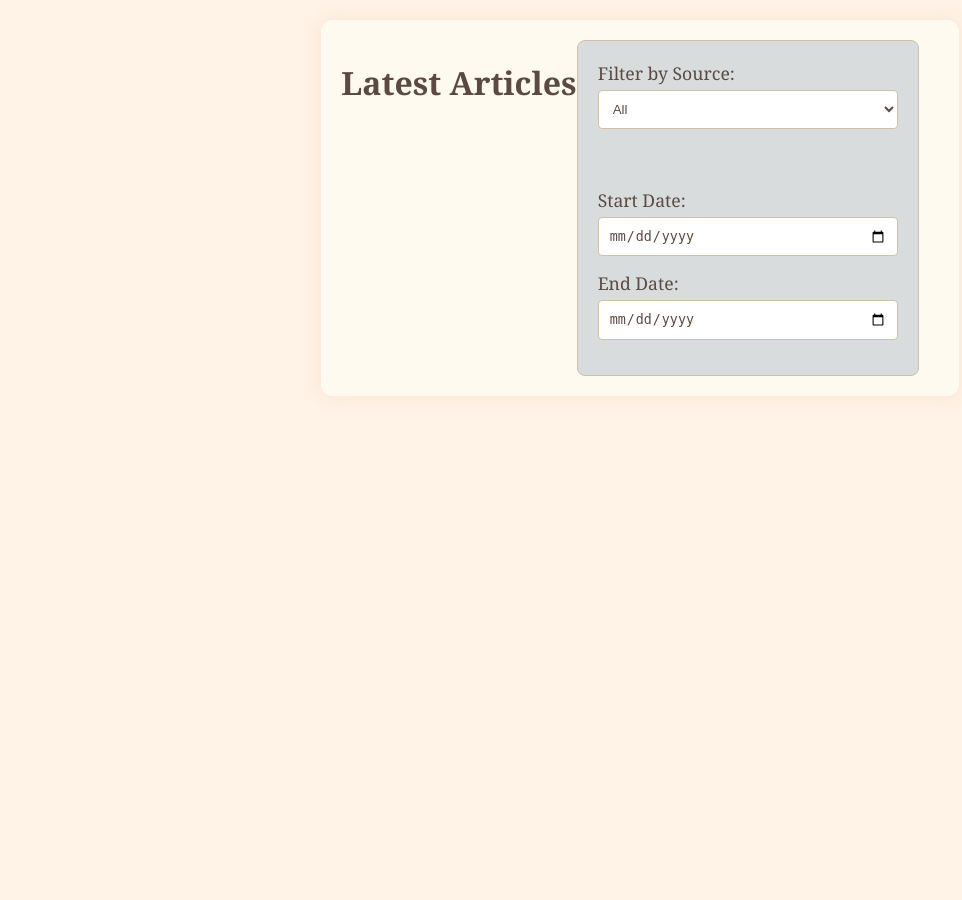
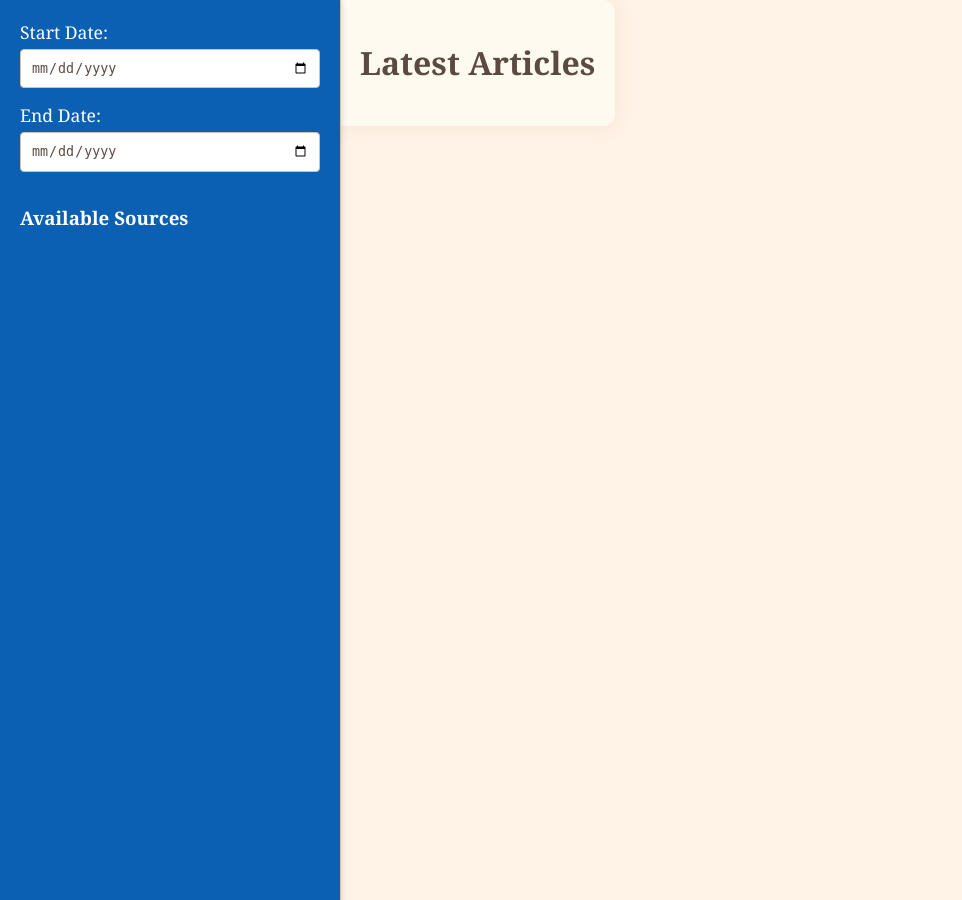
Before and after one commit to johnmehler/rss-reader, a Flask app: template templates/index.html in a window 1280 px wide. Shown: the whole page, without its empty margins (0-962 px from the left). Run offline with Flask 3, Linux system fonts and the light colour scheme; the template is opened without the code that fills it, so the values that code supplies are empty.

Commit message:
Splitting html and css into multiple files

```diff
--- a/feeds.py
+++ b/feeds.py
@@ -33,7 +33,6 @@ def fetch_articles():
                 link = item.find("link").text  # Extract article link
                 pub_date = item.find("pubDate").text  # Extract publication date
                 timestamp = parser.parse(pub_date)  # Parse date to a datetime object
-                print("locating", title)
 
                 # Extract image URL from <enclosure> or other image tags if available
                 image = item.find(feed.get('image_xpath', '.'), namespaces=ns)
--- a/feeds_config.py
+++ b/feeds_config.py
@@ -19,7 +19,7 @@ FEEDS = [
     },
     {
         'url': 'https://mcrawford.substack.com/feed',
-        'source': 'M.B. Crawford Substack',
+        'source': 'Archedelia',
         'source_url': 'https://mcrawford.substack.com',  # Extracted URL
         'image_xpath': './enclosure',
         'image_ns': {}
--- /dev/null
+++ b/static/filter.css
@@ -0,0 +1,66 @@
+/* General filter container styles */
+.filter-container {
+    position: fixed;
+    left: 0;
+    top: 0;
+    width: 300px;
+    height: 100%;
+    background-color: #0c60b4;
+    padding: 20px;
+    border-right: 1px solid #d1bfa7;
+    box-shadow: 2px 0 5px rgba(0, 0, 0, 0.1);
+    color: #ffffff; /* White text for better contrast */
+}
+
+/* Style the form elements */
+.filter-container form {
+    display: flex;
+    flex-direction: column;
+}
+
+.filter-container label {
+    font-size: 1.1em;
+    margin-bottom: 5px;
+}
+
+.filter-container select,
+.filter-container input {
+    margin-bottom: 15px;
+    padding: 10px;
+    border: 1px solid #d1bfa7;
+    border-radius: 4px;
+    background-color: #fff;
+    color: #5a4a41;
+}
+
+.filter-container select:focus,
+.filter-container input:focus {
+    border-color: #d2691e;
+    outline: none;
+}
+
+/* Style the list of sources */
+.source-list {
+    list-style-type: none;
+    padding: 0;
+    margin: 0;
+}
+
+.source-list li {
+    margin-bottom: 10px;
+}
+
+.source-list li a {
+    display: block;
+    padding: 10px;
+    background-color: #ffffff; /* White background for source boxes */
+    color: #0c60b4; /* Dodger Blue text for links */
+    text-decoration: none;
+    border-radius: 4px;
+    transition: background-color 0.3s ease, color 0.3s ease;
+}
+
+.source-list li a:hover {
+    background-color: #d2691e; /* Change to orange when hovered */
+    color: #ffffff; /* White text on hover */
+}
--- /dev/null
+++ b/static/main.css
@@ -0,0 +1,101 @@
+/* main-container.css */
+
+body {
+    font-family: 'Georgia', serif;
+    margin: 0;
+    padding: 0;
+    background-color: #fff2e6; /* Soft peach background */
+    color: #5a4a41; /* Warm brown text color */
+    display: flex;
+}
+
+.main-container {
+    display: flex;
+    flex: 1;
+    margin-left: 320px; /* Adjust for the fixed filter section width */
+    padding: 20px;
+    background-color: #fffaf0; /* Floral white for container */
+    border-radius: 12px;
+    box-shadow: 0 0 18px rgba(210, 180, 140, 0.2); /* Reduced shadow */
+}
+
+.content-section {
+    flex: 1;
+    padding-left: 20px; /* Space to the left of content */
+}
+
+.article {
+    display: flex;
+    align-items: flex-start;
+    border-bottom: 1px solid #ffe4b5; /* Moccasin color for borders */
+    padding: 20px 0;
+}
+
+.article:last-child {
+    border-bottom: none;
+}
+
+.article img {
+    width: 198px; /* 10% smaller than 220px */
+    height: 148.5px; /* 10% smaller than 165px */
+    object-fit: cover;
+    margin-right: 25px;
+    border-radius: 8px;
+    display: block;
+}
+
+.article .content {
+    flex: 1;
+    position: relative;
+}
+
+.article h2 {
+    margin: 0 0 15px 0;
+    font-size: 2.2em;
+    color: #b8860b; /* Dark goldenrod for subheadings */
+    font-weight: normal;
+}
+
+.article a {
+    text-decoration: none;
+    color: #5a4a41;
+    transition: color 0.3s ease;
+}
+
+.article a:hover {
+    color: #d2691e;
+}
+
+.article p {
+    margin: 15px 0;
+    font-size: 1.21em;
+    line-height: 1.76;
+    color: #6b5a4f;
+}
+
+.article .content {
+    padding-bottom: 30px;
+}
+
+.source {
+    font-size: 1.045em;
+    color: #a08679;
+    font-style: italic;
+    position: absolute;
+    bottom: 0;
+    left: 0;
+    padding-left: 0;
+    text-align: left;
+    width: calc(100% - 25px);
+}
+
+@media (max-width: 768px) {
+    .main-container {
+        margin-left: 0; /* Remove margin to adjust for responsive layout */
+    }
+
+    .article img {
+        width: 97.2px;
+        height: 72.9px;
+    }
+}
--- a/static/styles.css
+++ /dev/null
@@ -1,153 +0,0 @@
-body {
-    font-family: 'Georgia', serif;
-    margin: 0;
-    padding: 0;
-    background-color: #fff2e6; /* Soft peach background */
-    color: #5a4a41; /* Warm brown text color */
-    display: flex;
-    justify-content: center;
-    align-items: flex-start;
-}
-
-.main-container {
-    display: flex;
-    max-width: 1200px;
-    margin: 20px;
-    padding: 20px;
-    background-color: #fffaf0; /* Floral white for container */
-    border-radius: 12px;
-    box-shadow: 0 0 18px rgba(210, 180, 140, 0.2); /* Reduced shadow */
-}
-
-.filter-section {
-    width: 300px; /* Fixed width for filter section */
-    padding: 20px;
-    background-color: #d8dcdc; /* Slightly off-white background for filter section */
-    border: 1px solid #d1bfa7; /* Soft border color to match theme */
-    border-radius: 8px;
-    margin-right: 20px;
-    position: -webkit-sticky; /* For Safari */
-    position: sticky; /* For modern browsers */
-    top: 20px; /* Distance from the top of the viewport */
-    align-self: flex-start; /* Ensure it aligns with the start of the flex container */
-}
-
-.filter-section form {
-    display: flex;
-    flex-direction: column;
-}
-
-.filter-section label {
-    font-size: 1.1em; /* Slightly larger font size for labels */
-    margin-bottom: 5px;
-    color: #5a4a41; /* Darker text color for better readability */
-}
-
-.filter-section select,
-.filter-section input {
-    margin-bottom: 15px; /* Increased margin for spacing */
-    padding: 10px; /* Added padding for better input field appearance */
-    border: 1px solid #d1bfa7; /* Border color matching the theme */
-    border-radius: 4px; /* Slightly rounded corners */
-    background-color: #fff; /* White background for inputs */
-    color: #5a4a41; /* Dark text color for inputs */
-}
-
-.filter-section select:focus,
-.filter-section input:focus {
-    border-color: #d2691e; /* Highlight border color on focus */
-    outline: none; /* Remove default outline */
-}
-
-.content-section {
-    flex: 1;
-}
-
-.article {
-    display: flex;
-    align-items: flex-start;
-    border-bottom: 1px solid #ffe4b5; /* Moccasin color for borders */
-    padding: 20px 0;
-}
-
-.article:last-child {
-    border-bottom: none;
-}
-
-.article img {
-    width: 198px; /* 10% smaller than 220px */
-    height: 148.5px; /* 10% smaller than 165px */
-    object-fit: cover;
-    margin-right: 25px;
-    border-radius: 8px;
-    display: block;
-}
-
-.article .content {
-    flex: 1;
-    position: relative;
-}
-
-.article h2 {
-    margin: 0 0 15px 0;
-    font-size: 2.2em;
-    color: #b8860b; /* Dark goldenrod for subheadings */
-    font-weight: normal;
-}
-
-.article a {
-    text-decoration: none;
-    color: #5a4a41;
-    transition: color 0.3s ease;
-}
-
-.article a:hover {
-    color: #d2691e;
-}
-
-.article p {
-    margin: 15px 0;
-    font-size: 1.21em;
-    line-height: 1.76;
-    color: #6b5a4f;
-}
-
-.article .content {
-    padding-bottom: 30px;
-}
-
-.source {
-    font-size: 1.045em;
-    color: #a08679;
-    font-style: italic;
-    position: absolute;
-    bottom: 0;
-    left: 0;
-    padding-left: 0;
-    text-align: left;
-    width: calc(100% - 25px);
-}
-
-@media (max-width: 768px) {
-    .filter-section {
-        width: 100%; /* Full width on smaller screens */
-        margin-right: 0;
-    }
-
-    .content-section {
-        width: 100%;
-    }
-
-    .article img {
-        width: 97.2px;
-        height: 72.9px;
-    }
-
-    .article h2 {
-        font-size: 1.87em;
-    }
-
-    .article p {
-        font-size: 1.1em;
-    }
-}
--- /dev/null
+++ b/templates/content.html
@@ -0,0 +1,18 @@
+<!-- Container for the main section -->
+<div class="main-container">
+    <div class="content-section">
+        <h1>Latest Articles</h1>
+        {% for article in articles %}
+            <div class="article">
+                <img src="{{ article.image }}" alt="Article Image">
+                <div class="content">
+                    <h2><a href="{{ article.link }}">{{ article.title }}</a></h2>
+                    <p>{{ article.timestamp.strftime('%B %d, %Y') }}</p>
+                    <p class="source">
+                        Source: <a href="{{ article.source_url }}" target="_blank">{{ article.source }}</a>
+                    </p>
+                </div>
+            </div>
+        {% endfor %}
+    </div>
+</div>
--- /dev/null
+++ b/templates/filter.html
@@ -0,0 +1,22 @@
+<!-- Container for the filter section -->
+<div class="filter-container">
+    <div class="filter-section">
+        <form method="get">
+            <label for="start_date">Start Date:</label>
+            <input type="date" name="start_date" id="start_date" value="{{ selected_start_date }}" onchange="this.form.submit()">
+
+            <label for="end_date">End Date:</label>
+            <input type="date" name="end_date" id="end_date" value="{{ selected_end_date }}" onchange="this.form.submit()">
+        </form>
+
+        <!-- List of Sources Below the Filters -->
+        <h3>Available Sources</h3>
+        <ul class="source-list">
+            {% for source in sources %}
+                <li>
+                    <a href="?source={{ source }}&start_date={{ selected_start_date }}&end_date={{ selected_end_date }}">{{ source }}</a>
+                </li>
+            {% endfor %}
+        </ul>
+    </div>
+</div>
--- a/templates/index.html
+++ b/templates/index.html
@@ -4,45 +4,17 @@
     <meta charset="UTF-8">
     <meta name="viewport" content="width=device-width, initial-scale=1.0">
     <title>RSS Feed</title>
-    <link rel="stylesheet" href="{{ url_for('static', filename='styles.css') }}">
+    <link rel="stylesheet" href="{{ url_for('static', filename='filter.css') }}">
+    <link rel="stylesheet" href="{{ url_for('static', filename='main.css') }}">
 </head>
 <body>
-    <div class="main-container">
-        <div class="content-section">
-            <h1>Latest Articles</h1>
-            {% for article in articles %}
-                <div class="article">
-                    <img src="{{ article.image }}" alt="Article Image">
-                    <div class="content">
-                        <h2><a href="{{ article.link }}">{{ article.title }}</a></h2>
-                        <p>{{ article.timestamp.strftime('%B %d, %Y') }}</p>
-                        <p class="source">
-                            Source: <a href="{{ article.source_url }}" target="_blank">{{ article.source }}</a>
-                        </p>
-                    </div>
-                </div>
-            {% endfor %}
-        </div>
+    <!-- Parent container to hold both filter and main content sections -->
+    <div class="layout-container">
+        <!-- Include the filter section -->
+        {% include 'filter.html' %}
 
-        <div class="filter-section">
-            <form method="get">
-                <label for="source">Filter by Source:</label>
-                <select name="source" id="source" onchange="this.form.submit()">
-                    <option value="">All</option>
-                    {% for source in sources %}
-                        <option value="{{ source }}" {% if selected_source == source %}selected{% endif %}>{{ source }}</option>
-                    {% endfor %}
-                </select>
-
-                <br><br>
-
-                <label for="start_date">Start Date:</label>
-                <input type="date" name="start_date" id="start_date" value="{{ selected_start_date }}" onchange="this.form.submit()">
-
-                <label for="end_date">End Date:</label>
-                <input type="date" name="end_date" id="end_date" value="{{ selected_end_date }}" onchange="this.form.submit()">
-            </form>
-        </div>
+        <!-- Include the main content section -->
+        {% include 'content.html' %}
     </div>
 </body>
 </html>
```
Also changed, not shown: app.py (line endings or trailing spaces).
